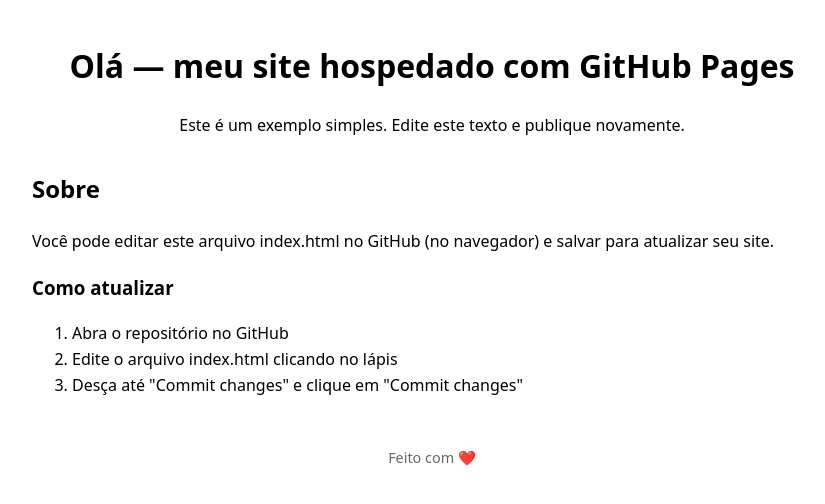
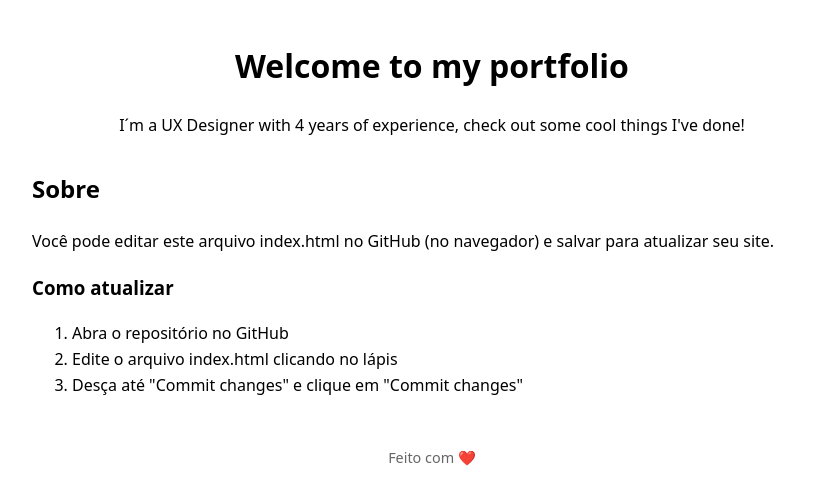
Before and after one commit to julianarodriguesatl/JuSite, a plain HTML site: page index.html in a window 1280 px wide. Shown: the whole page, without its empty margins (208-1033 px from the left). Drawn offline with Linux system fonts and the light colour scheme.

Commit message:
texto inicial

```diff
--- a/index.html
+++ b/index.html
@@ -13,8 +13,8 @@
 </head>
 <body>
   <header>
-    <h1>Olá — meu site hospedado com GitHub Pages</h1>
-    <p>Este é um exemplo simples. Edite este texto e publique novamente.</p>
+    <h1>Welcome to my portfolio</h1>
+    <p>I´m a UX Designer with 4 years of experience, check out some cool things I've done!</p>
   </header>
 
   <main>
```
